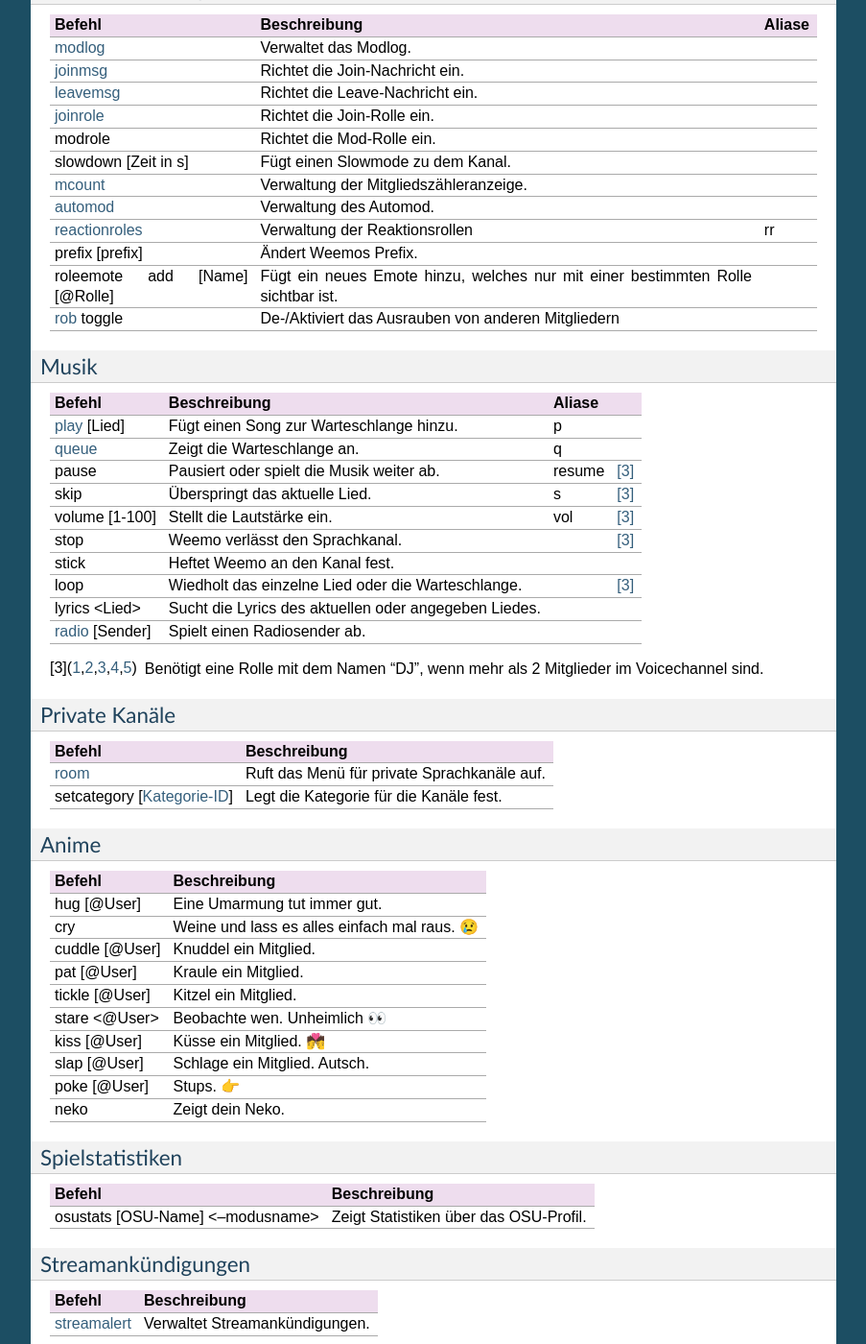
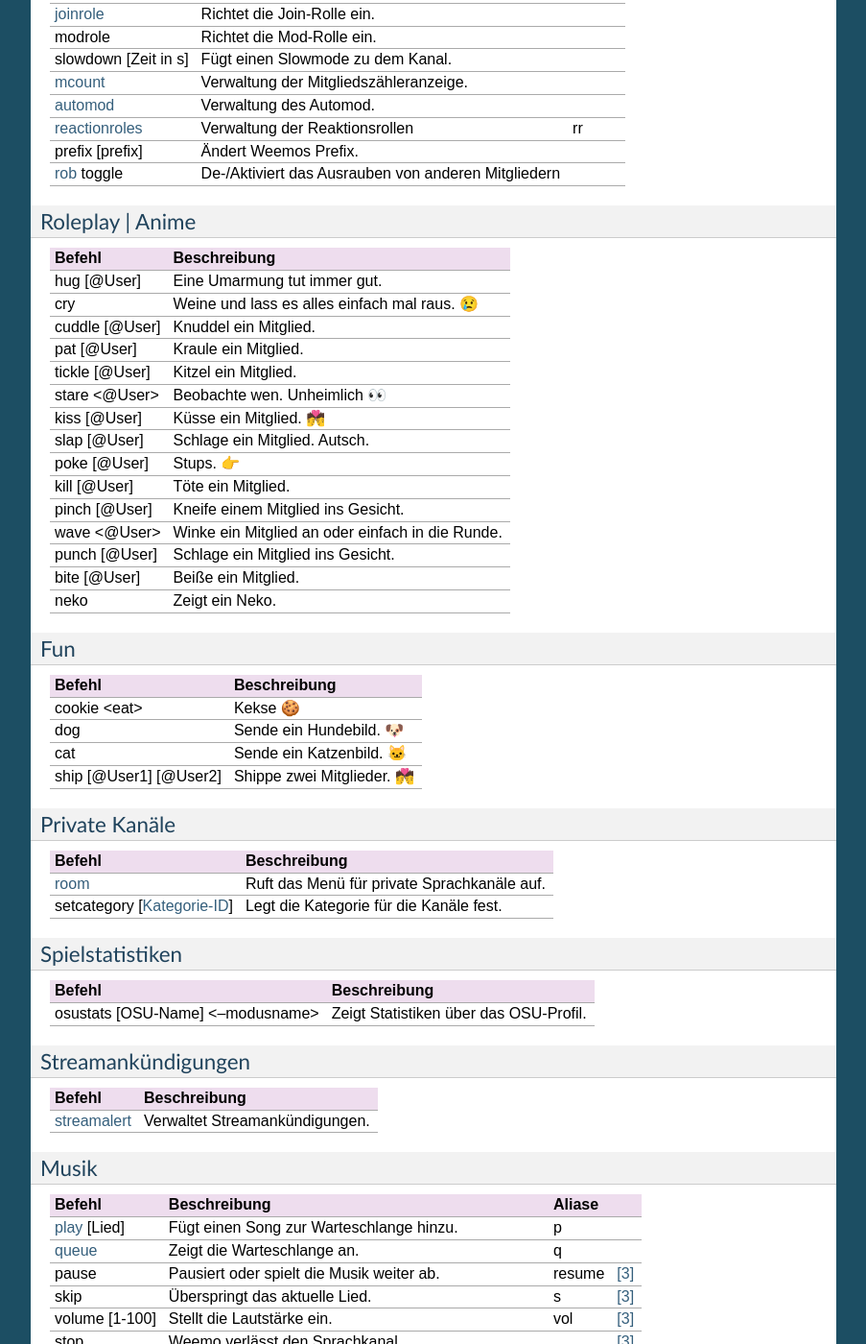
Before and after one commit to niborus/weemo-doc, a Sphinx documentation site: the page built from docs/befehle.rst, in a window 1280 px wide and 1400 px high, scrolled down 2800 px. Shown: the whole window at 96% size, without its empty margins (198-1101 px from the left). Built offline with Sphinx 7.4.7, drawn with Linux system fonts in a browser that asks for light colours; some of the changed text lies outside the part shown.

Commit message:
Update befehle.rst

```diff
--- a/docs/befehle.rst
+++ b/docs/befehle.rst
@@ -168,9 +164,77 @@ Serververwaltung
     ":ref:`automod<automod>`", "Verwaltung des Automod."
     "reactionroles_", "Verwaltung der Reaktionsrollen", "rr"
     "prefix [prefix]", "Ändert Weemos Prefix."
-    "roleemote add [Name] [@Rolle]", "Fügt ein neues Emote hinzu, welches nur mit einer bestimmten Rolle sichtbar ist."
     "rob_ toggle", "De-/Aktiviert das Ausrauben von anderen Mitgliedern"
 
+Roleplay | Anime
+^^^^^
+
+.. csv-table::
+    :widths: auto
+    :align: left
+    :header: "Befehl", "Beschreibung"
+
+    "hug [@User]", "Eine Umarmung tut immer gut."
+    "cry", "Weine und lass es alles einfach mal raus. 😢"
+    "cuddle [@User]", "Knuddel ein Mitglied."
+    "pat [@User]", "Kraule ein Mitglied."
+    "tickle [@User]", "Kitzel ein Mitglied."
+    "stare <@User>", "Beobachte wen. Unheimlich |eyes|"
+    "kiss [@User]", "Küsse ein Mitglied. |kiss|"
+    "slap [@User]", "Schlage ein Mitglied. Autsch."
+    "poke [@User]", "Stups. |point|"
+    "kill [@User]", "Töte ein Mitglied."
+    "pinch [@User]", "Kneife einem Mitglied ins Gesicht."
+    "wave <@User>", "Winke ein Mitglied an oder einfach in die Runde."
+    "punch [@User]", "Schlage ein Mitglied ins Gesicht."
+    "bite [@User]", "Beiße ein Mitglied."
+    "neko", "Zeigt ein Neko."
+
+Fun
+^^^
+
+.. csv-table::
+    :widths: auto
+    :align: left
+    :header: "Befehl", "Beschreibung"
+
+    "cookie <eat>", "Kekse |cookie|"
+    "dog", "Sende ein Hundebild. |dog|"
+    "cat", "Sende ein Katzenbild. |cat|"
+    "ship [@User1] [@User2]", "Shippe zwei Mitglieder. |kiss|"
+
+.. _befehle_private_sprachkanaele:
+
+Private Kanäle
+^^^^^^^^^^^^^^^^^^^^
+
+.. csv-table::
+    :widths: auto
+    :align: left
+    :header: "Befehl", "Beschreibung"
+
+    "room_", "Ruft das Menü für private Sprachkanäle auf."
+    "setcategory [:ref:`Kategorie-ID<id>`]", "Legt die Kategorie für die Kanäle fest."
+
+Spielstatistiken
+^^^^^^^^^^^^^^^^
+
+.. csv-table::
+    :widths: auto
+    :align: left
+    :header: "Befehl", "Beschreibung"
+
+    "osustats [OSU-Name] <--modusname>", "Zeigt Statistiken über das OSU-Profil."
+
+Streamankündigungen
+^^^^^^^^^^^^^^^^^^^
+
+.. csv-table::
+    :widths: auto
+    :align: left
+    :header: "Befehl", "Beschreibung"
+
+    "streamalert_", "Verwaltet Streamankündigungen."
 
 Musik
 ^^^^^
@@ -191,62 +255,7 @@ Musik
     "lyrics <Lied>", "Sucht die Lyrics des aktuellen oder angegeben Liedes.", ""
     "radio_ [Sender]", "Spielt einen Radiosender ab.", ""
 
-.. [3] Benötigt eine Rolle mit dem Namen "DJ", wenn mehr als 2 Mitglieder im Voicechannel sind.
-
-.. _befehle_private_sprachkanaele:
-
-Private Kanäle
-^^^^^^^^^^^^^^^^^^^^
-
-.. csv-table::
-    :widths: auto
-    :align: left
-    :header: "Befehl", "Beschreibung"
-
-    "room_", "Ruft das Menü für private Sprachkanäle auf."
-    "setcategory [:ref:`Kategorie-ID<id>`]", "Legt die Kategorie für die Kanäle fest."
-
-
-Anime
-^^^^^
-
-.. csv-table::
-    :widths: auto
-    :align: left
-    :header: "Befehl", "Beschreibung"
-
-    "hug [@User]", "Eine Umarmung tut immer gut."
-    "cry", "Weine und lass es alles einfach mal raus. 😢"
-    "cuddle [@User]", "Knuddel ein Mitglied."
-    "pat [@User]", "Kraule ein Mitglied."
-    "tickle [@User]", "Kitzel ein Mitglied."
-    "stare <@User>", "Beobachte wen. Unheimlich |eyes|"
-    "kiss [@User]", "Küsse ein Mitglied. |kiss|"
-    "slap [@User]", "Schlage ein Mitglied. Autsch."
-    "poke [@User]", "Stups. |point|"
-    "neko", "Zeigt dein Neko."
-
-Spielstatistiken
-^^^^^^^^^^^^^^^^
-
-.. csv-table::
-    :widths: auto
-    :align: left
-    :header: "Befehl", "Beschreibung"
-
-    "osustats [OSU-Name] <--modusname>", "Zeigt Statistiken über das OSU-Profil."
-
-
-Streamankündigungen
-^^^^^^^^^^^^^^^^^^^
-
-.. csv-table::
-    :widths: auto
-    :align: left
-    :header: "Befehl", "Beschreibung"
-
-    "streamalert_", "Verwaltet Streamankündigungen."
-
+.. [3] Optional kann eine DJ-Rolle eingerichtet werden, um diesen Befehl bei mehr als 2 Mitgliedern im Sprachkanal einzuschränken.
 
 Weemo
 ^^^^^
```
Also changed, not shown: other parts of docs/befehle.rst (+7 -12 lines).
